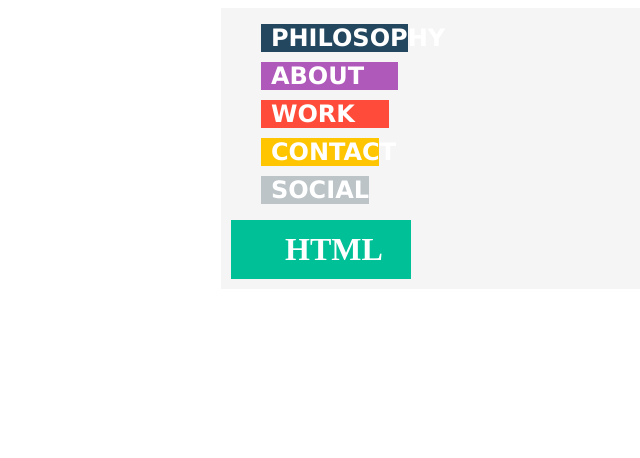
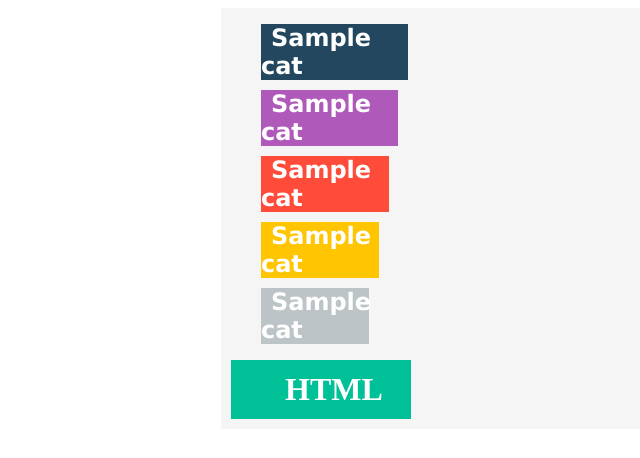
Before and after one commit to Raifell/Homemade, a Flask app: template 09_2023/HW_14_09_2023/templates/index.html in a window 1280 px wide. Shown: the top 458 px of the page, without its empty margins (141-781 px from the left). Run offline with Flask 3, Linux system fonts and the light colour scheme; the template is opened without the code that fills it: most values are stand-ins (such as "Sample title", 1, 10 or a date in 2020).

Commit message:
RE' HW_14_09_2023

```diff
--- a/09_2023/HW_14_09_2023/Task_1.py
+++ b/09_2023/HW_14_09_2023/Task_1.py
@@ -8,7 +8,7 @@ cat = ['PHILOSOPHY', 'ABOUT', 'WORK', 'CONTACT', 'SOCIAL']
 
 @app.route('/')
 def index():
-    return render_template('index.html')
+    return render_template('index.html', cat=cat)
 
 
 @app.route('/example')
--- a/09_2023/HW_14_09_2023/templates/index.html
+++ b/09_2023/HW_14_09_2023/templates/index.html
@@ -11,13 +11,14 @@
         <div class="side"></div>
         <div class="center">
             <ul>
-                <li class="li_1">PHILOSOPHY</li>
-                <li class="li_2">ABOUT</li>
-                <li class="li_3">WORK</li>
-                <li class="li_4">CONTACT</li>
-                <li class="li_5">SOCIAL</li>
+                <li class="li_1">{{cat[0]}}</li>
+                <li class="li_2">{{cat[1]}}</li>
+                <li class="li_3">{{cat[2]}}</li>
+                <li class="li_4">{{cat[3]}}</li>
+                <li class="li_5">{{cat[4]}}</li>
             </ul>
             <h2>HTML</h2>
         </div>
+    </div>
 </body>
 </html>
```
